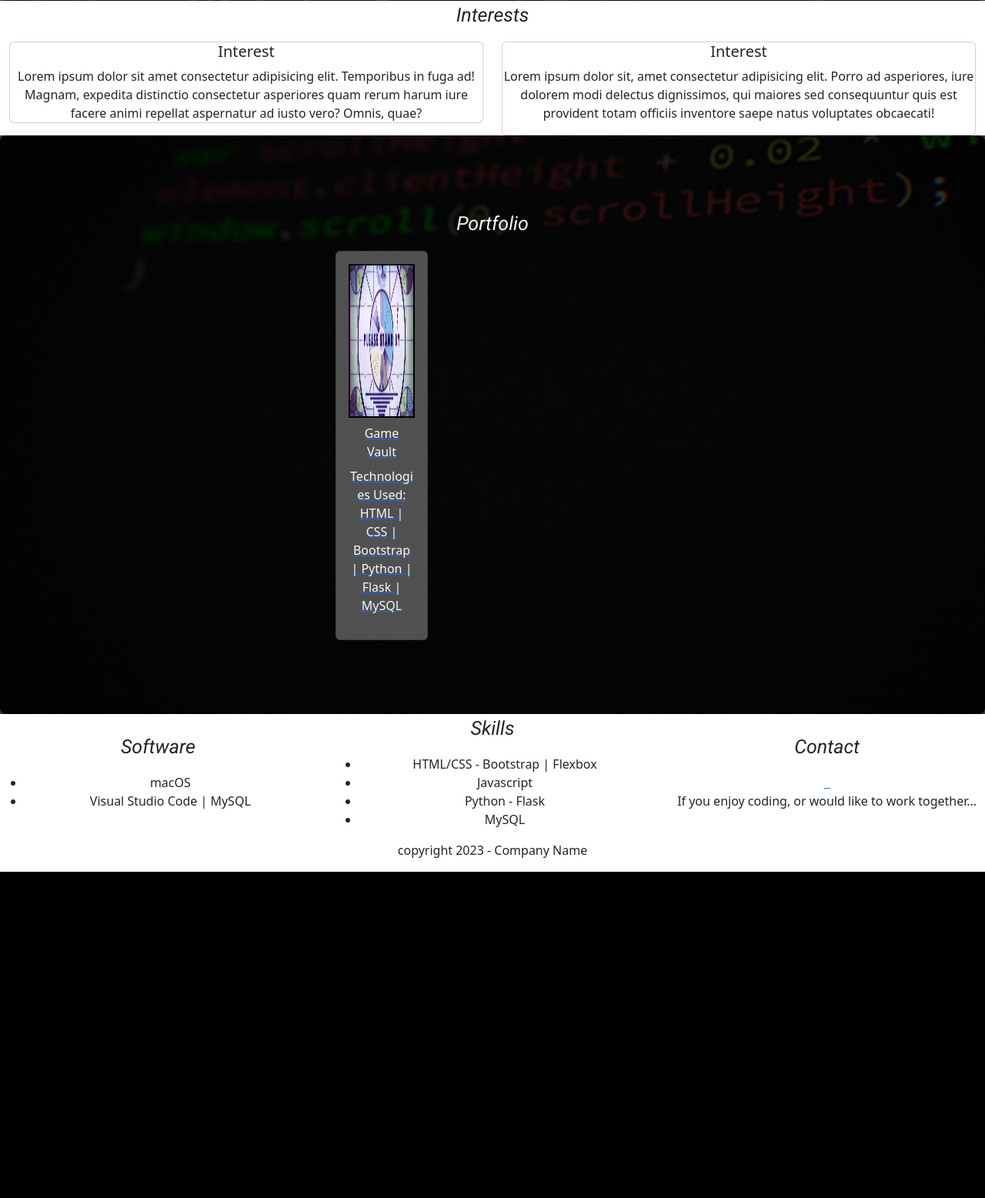
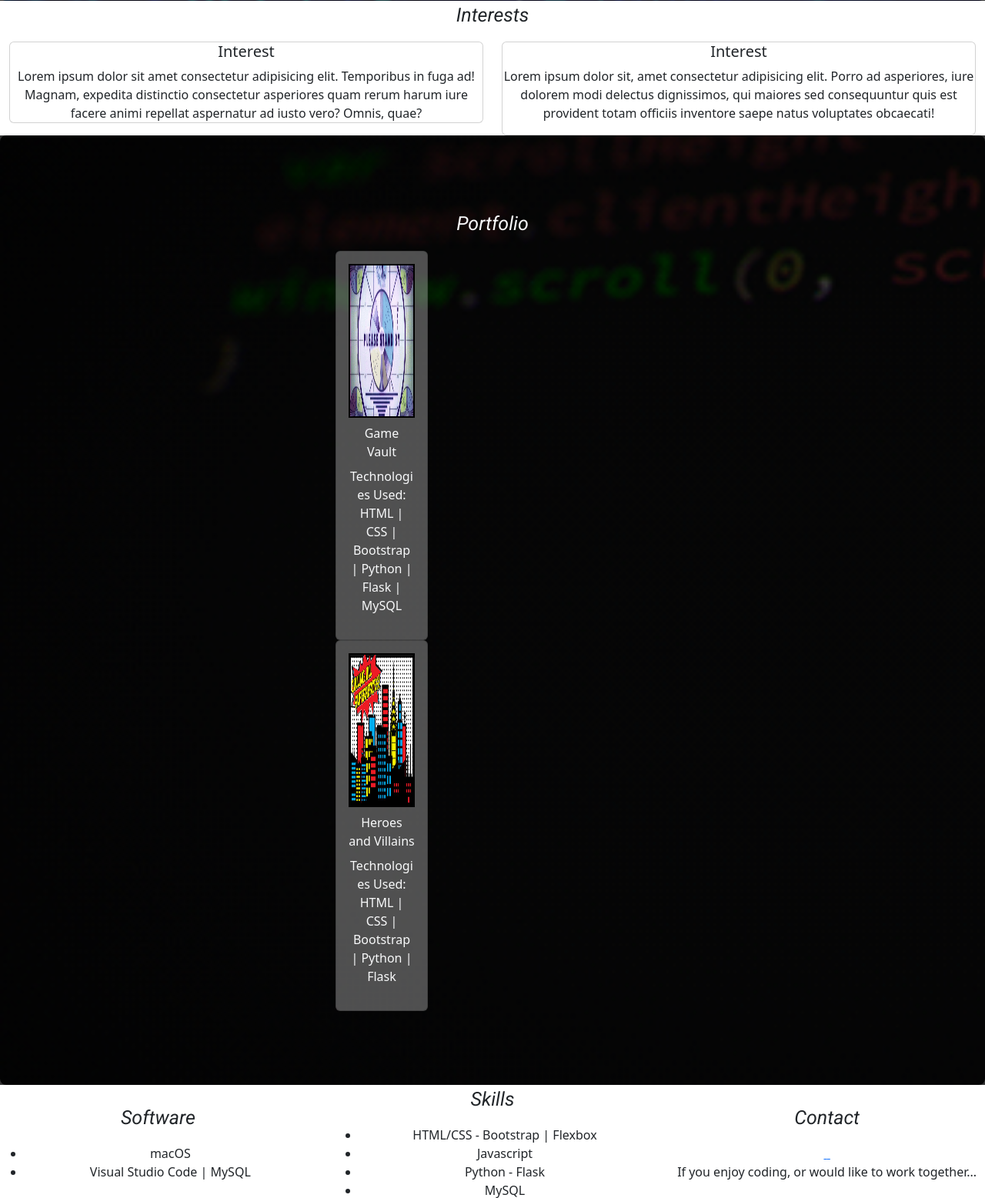
Before and after one commit to Brando129/Personal_Website, a Python web app: template flask_app/templates/homepage.html in a window 1280 px wide. Shown: the part 615-2172 px from the top of the page at 77% size. Before the commit the page ends 1748 px from the top, so only its background shows below. Run offline with Jinja, Linux system fonts and the light colour scheme; the template is opened without the code that fills it, so the values that code supplies are empty.

Commit message:
Removed the anchor decorations.

```diff
--- a/flask_app/static/css/style.css
+++ b/flask_app/static/css/style.css
@@ -31,3 +31,7 @@
     max-width: 100%;
     border: 2px solid black;
 }
+
+.links {
+    text-decoration: none;
+}
--- a/flask_app/templates/homepage.html
+++ b/flask_app/templates/homepage.html
@@ -74,7 +74,7 @@
                         <div class="col-md-6 col-lg-4">
                             <!-- Game Vault -->
                             <div class="card" style="background-color: rgba(255, 255, 255, 0.3);">
-                                <a href="#projecturl">
+                                <a class="links" href="#projecturl">
                                     <div class="card-body text-center text-light">
                                         <img class="project_image" src="/static/img/standby.gif" alt="Game Vault">
                                         <p class="my-2">Game Vault</p>
@@ -86,8 +86,23 @@
                                     </div>
                                 </a>
                             </div>
+                            <!-- End of Game Vault -->
+                            <!-- Heroes and Villains -->
+                            <div class="card" style="background-color: rgba(255, 255, 255, 0.3);">
+                                <a class="links" href="#projecturl">
+                                    <div class="card-body text-center text-light">
+                                        <img class="project_image" src="/static/img/superhero.png" alt="Game Vault">
+                                        <p class="my-2">Heroes and Villains</p>
+                                        <p>
+                                            Technologies Used:
+                                            <br>
+                                            HTML | CSS | Bootstrap | Python | Flask
+                                        </p>
+                                    </div>
+                                </a>
+                            </div>
+                            <!-- End of Heroes and Villains -->
                         </div>
-                        <!-- next project -->
                     </div>
                 </div>
             </div>
```
Also changed, not shown: flask_app/static/img/superhero.png (added).
